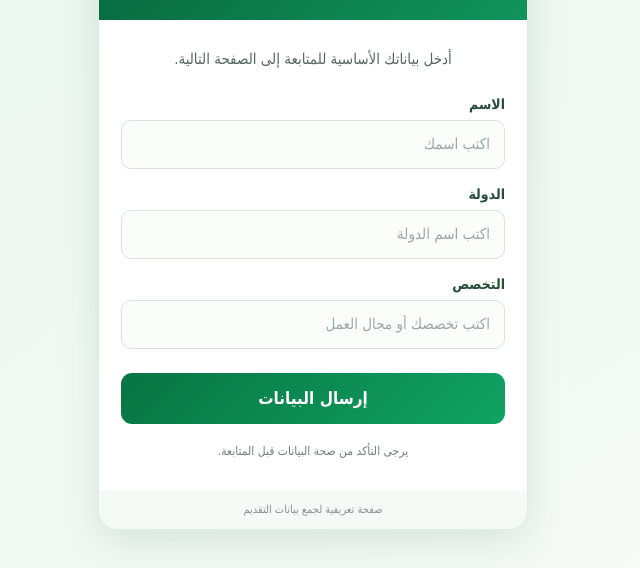
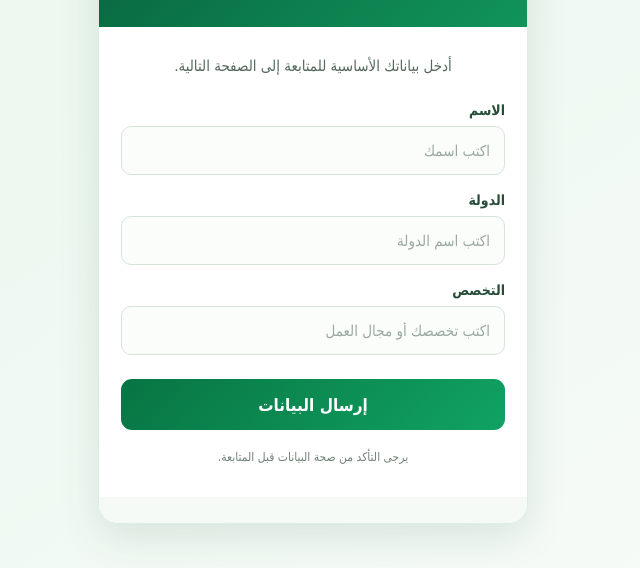
Before and after one commit to 6zry9b9kk5-dot/almarai-jobs-new, a plain HTML site: page index.html in a window 1280 px wide. Shown: the part 232-800 px from the top of the page, without its empty margins (327-967 px from the left). Drawn offline with Linux system fonts and the light colour scheme.

Commit message:
Remove footer text from index.html
Removed the footer text from the index.html file.

```diff
--- a/index.html
+++ b/index.html
@@ -192,7 +192,7 @@
       </p>
     </section>
     <footer class="footer">
-      صفحة تعريفية لجمع بيانات التقديم
+
     </footer>
   </main>
   <script>
```
